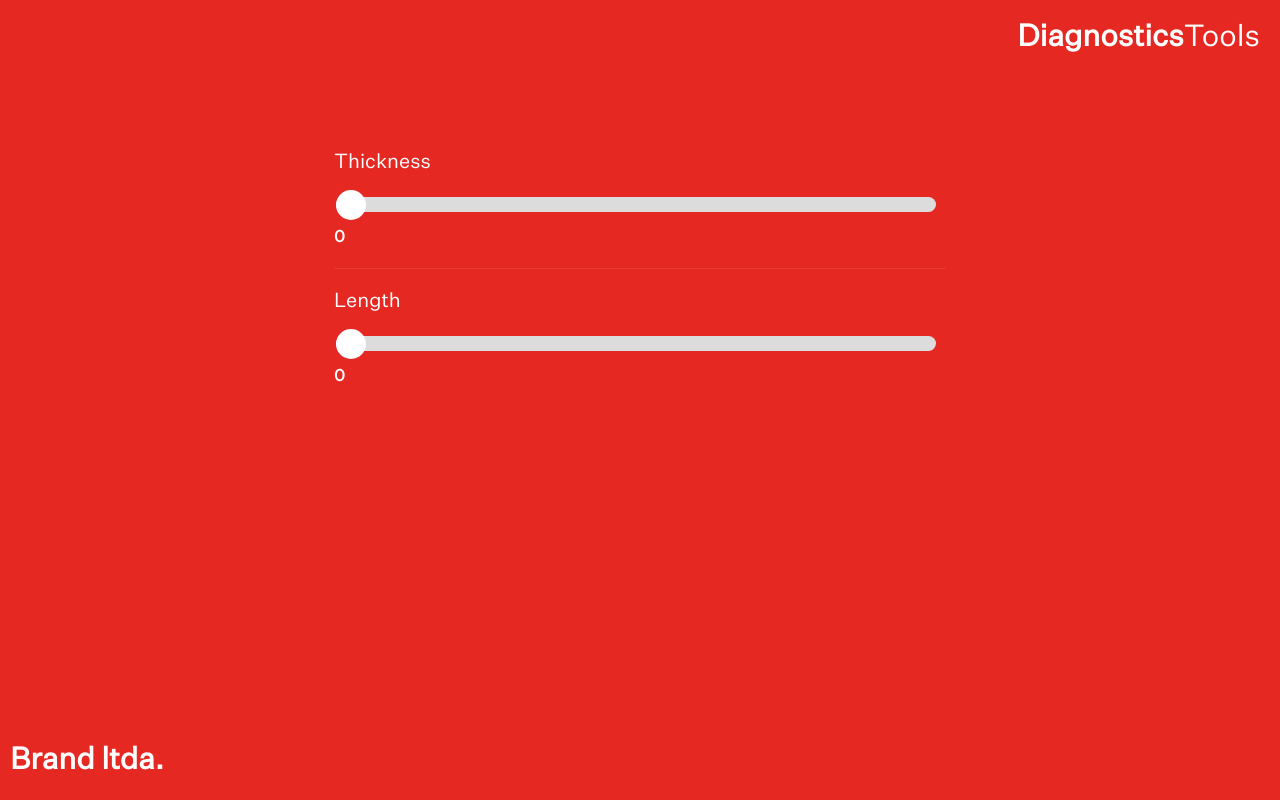
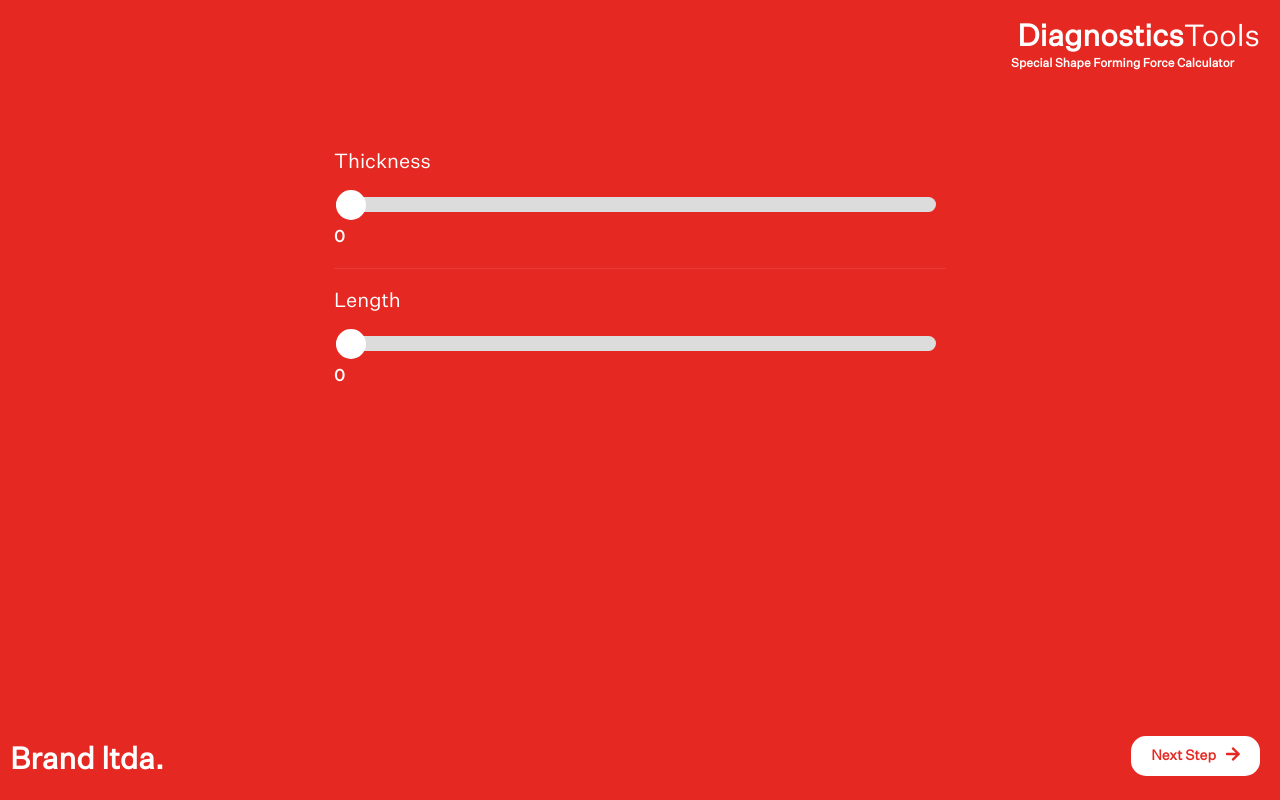
Before and after one commit to edgarkiljak/shape-forming-force-calculator, a React (Create React App) app: page / in a window 1280 px wide. Built offline with nearby package versions, Linux system fonts and the light colour scheme.

Commit message:
top logo subline added and white button added to slide 3 component

```diff
--- a/src/components/buttons/Button.scss
+++ b/src/components/buttons/Button.scss
@@ -1,14 +1,15 @@
+$brand-colour: #e52922;
+
 .button {
   position: absolute;
   color: #ffffff;
-}
-
-.transparent-button {
   bottom: 24px;
   right: 20px;
   display: flex;
   flex-direction: row;
   align-items: center;
+  background-origin: border-box;
+  cursor: pointer;
 }
 
 .transparent-button-label {
@@ -19,3 +20,16 @@
   font-size: 20px;
   margin-left: 10px;
 }
+
+.white-button {
+  background-color: #ffffff;
+  color: $brand-colour;
+  padding: 10px 20px;
+  border-radius: 15px;
+}
+
+.white-button-label {
+  font-size: 14px;
+  margin-right: 10px;
+  font-weight: bolder;
+}
--- a/src/components/logo/Logo.js
+++ b/src/components/logo/Logo.js
@@ -2,11 +2,13 @@ import React from 'react';
 import './Logo.scss';
 
 const Logo = (props) => {
-  const { position, headline, subline } = props;
+  const { position, headline, subline, xPos } = props;
   return (
     <div className={`logo ${position}`}>
       <div className="headline">{headline}</div>
-      <div className="subline">{subline}</div>
+      <div style={{ left: xPos + 'px' }} className="subline">
+        {subline}
+      </div>
     </div>
   );
 };
--- a/src/components/logo/Logo.scss
+++ b/src/components/logo/Logo.scss
@@ -10,7 +10,7 @@
 
 .subline {
   position: relative;
-  font-size: 15px;
+  font-size: 12px;
 }
 
 .top {
--- a/src/components/slide-2/Slide2.js
+++ b/src/components/slide-2/Slide2.js
@@ -7,6 +7,8 @@ import { faArrowRight } from '@fortawesome/free-solid-svg-icons';
 
 const Slide2 = (props) => {
   const { label } = props;
+
+  // Logos setup
   const logoStyle = {
     fontWeight: 'lighter',
   };
@@ -18,6 +20,8 @@ const Slide2 = (props) => {
       Diagnostics<span style={logoStyle}>Tools</span>
     </>
   );
+
+  // Labels setup
   const label1 = (
     <>
       <span style={labelStyle}>S</span>pecial
--- a/src/components/slide-3/Slide3.js
+++ b/src/components/slide-3/Slide3.js
@@ -2,10 +2,11 @@ import React, { useRef } from 'react';
 import Logo from '../logo/Logo';
 import Slider from './Slider';
 import './Slide3.scss';
-import ButtonTransparent from '../buttons/ButtonTransparent';
+import ButtonWhite from '../buttons/ButtonWhite';
 import { faArrowRight } from '@fortawesome/free-solid-svg-icons';
 
 const Slide3 = (props) => {
+  // Logos setup
   const logoStyle = {
     fontWeight: 'lighter',
   };
@@ -15,6 +16,7 @@ const Slide3 = (props) => {
     </>
   );
 
+  // Deal with range slider left/right colours
   const slider = useRef();
 
   const min = slider.min;
@@ -38,7 +40,12 @@ const Slide3 = (props) => {
 
   return (
     <div className="slide-3">
-      <Logo position="top" headline={logoCopy} />
+      <Logo
+        position="top"
+        headline={logoCopy}
+        subline="Special Shape Forming Force Calculator"
+        xPos={-16}
+      />
       <div className="sliders-container">
         {' '}
         <Slider
@@ -53,6 +60,7 @@ const Slide3 = (props) => {
       </div>
 
       <Logo position="bottom" headline="Brand ltda." />
+      <ButtonWhite label="Next Step" icon={faArrowRight} />
     </div>
   );
 };
```
Also changed, not shown: 1 other file (tests, documents, lock files or other folders).
